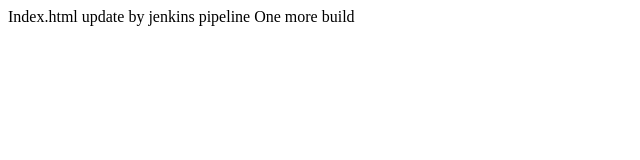
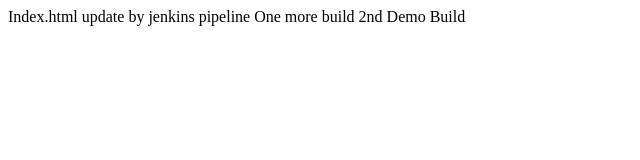
Before and after one commit to priyavartk/myapp-ui, a plain HTML site: page static/index.html in a window 1280 px wide. Shown: the whole page, without its empty margins (0-640 px from the left). Drawn offline with Linux system fonts and the light colour scheme.

Commit message:
Update index.html

```diff
--- a/static/index.html
+++ b/static/index.html
@@ -2,4 +2,5 @@
 
  Index.html update by jenkins pipeline
   One more build
+ 2nd Demo Build
 </HTML>
```
